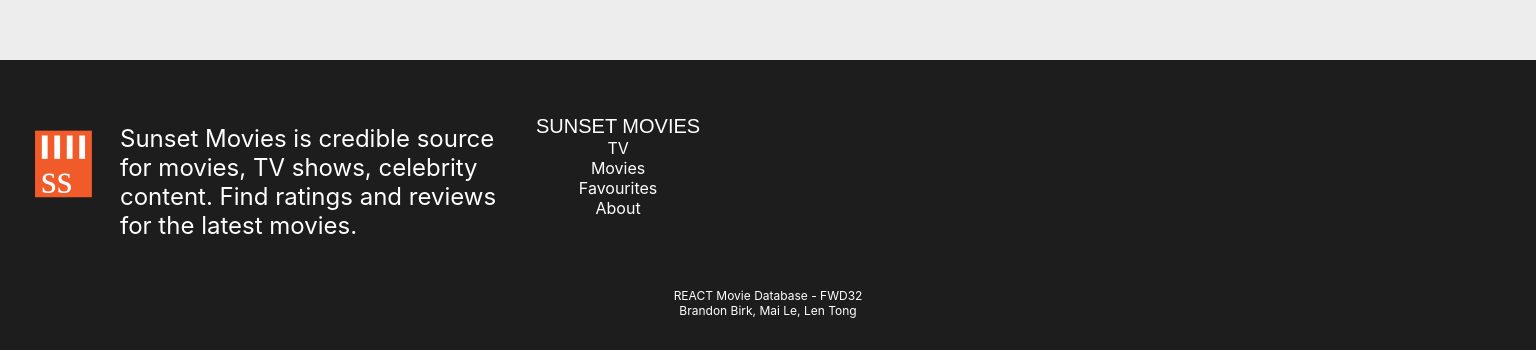
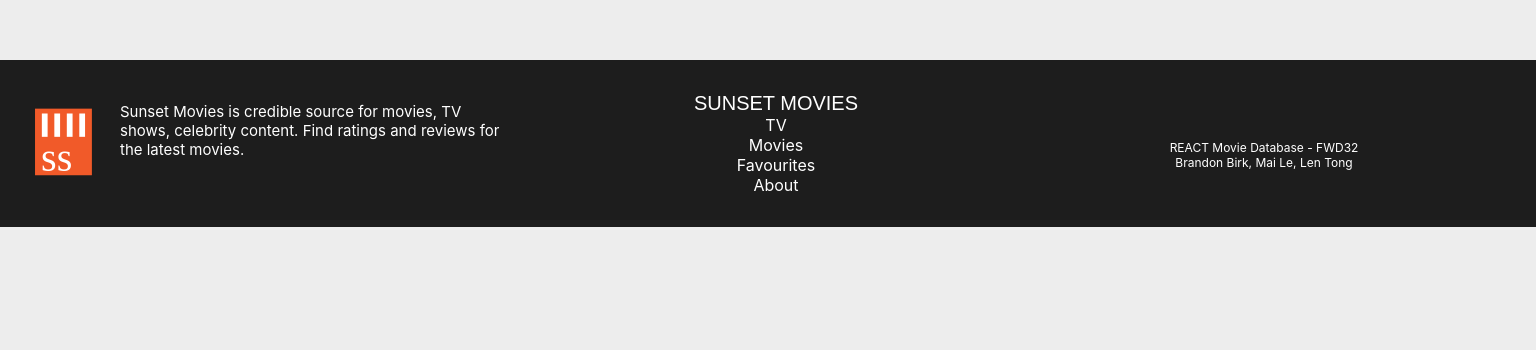
Before and after one commit to brandonb95/Movie-Database, a React (Create React App) app in the folder movie-database/: page /single-movie/1 in a window 1536 px wide. Shown: the part 1150-1500 px from the top of the page. After the commit the page ends 1377 px from the top, so only its background shows below. Built offline with nearby package versions, Linux system fonts and the light colour scheme; no server answers.

Commit message:
Fixed footer responsiveness

```diff
--- a/movie-database/src/scss/_footer.scss
+++ b/movie-database/src/scss/_footer.scss
@@ -15,11 +15,11 @@ footer {
         display: flex;
         flex-wrap: wrap;
         vertical-align: middle;
+        justify-content: space-around;
         text-align: left;
         gap: 2rem;
 
         img {
-            margin-top: 2rem;
             width: 5rem;
         }
 
@@ -51,7 +51,6 @@ footer {
 
             .footer-desc {
                 max-width: 25rem;
-                margin-top: 2rem;
                 padding-left: 1rem;
 
                 p{
@@ -63,6 +62,8 @@ footer {
     }
 
     .footer-content{
+        display: block;
+        margin: 0 auto;
         text-align: center;
     }
 
@@ -76,6 +77,10 @@ footer {
 
 // 768 px
 @media screen and (min-width: 48rem) {
+    footer{
+        margin-top: 22rem;
+
+    }
     .footer-main {
         display: grid;
         grid-template-columns:  2fr 1fr;
@@ -86,7 +91,7 @@ footer {
     }
             .logo-desc{
                 p{
-                    font-size: 24px;
+                    font-size: 15px;
                 }
             }
         }
@@ -95,5 +100,12 @@ footer {
 @media screen and (min-width: 84rem) {
     footer{
         margin-top: 32rem;
+        display: grid;
+        grid-template-columns: 2fr 1fr;
+    }
+
+    .footer-main{
+        display: grid;
+        grid-template-columns: 2fr 1fr;
     }
 }
```
